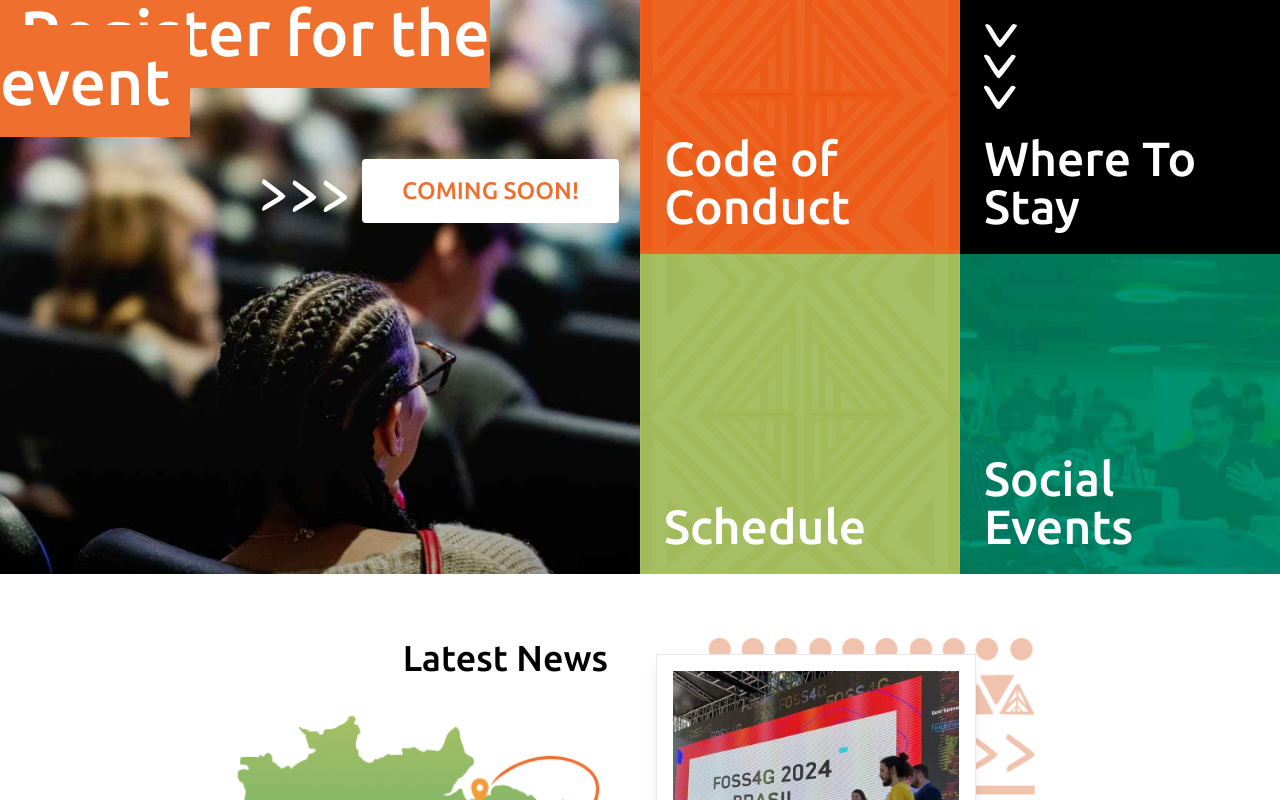
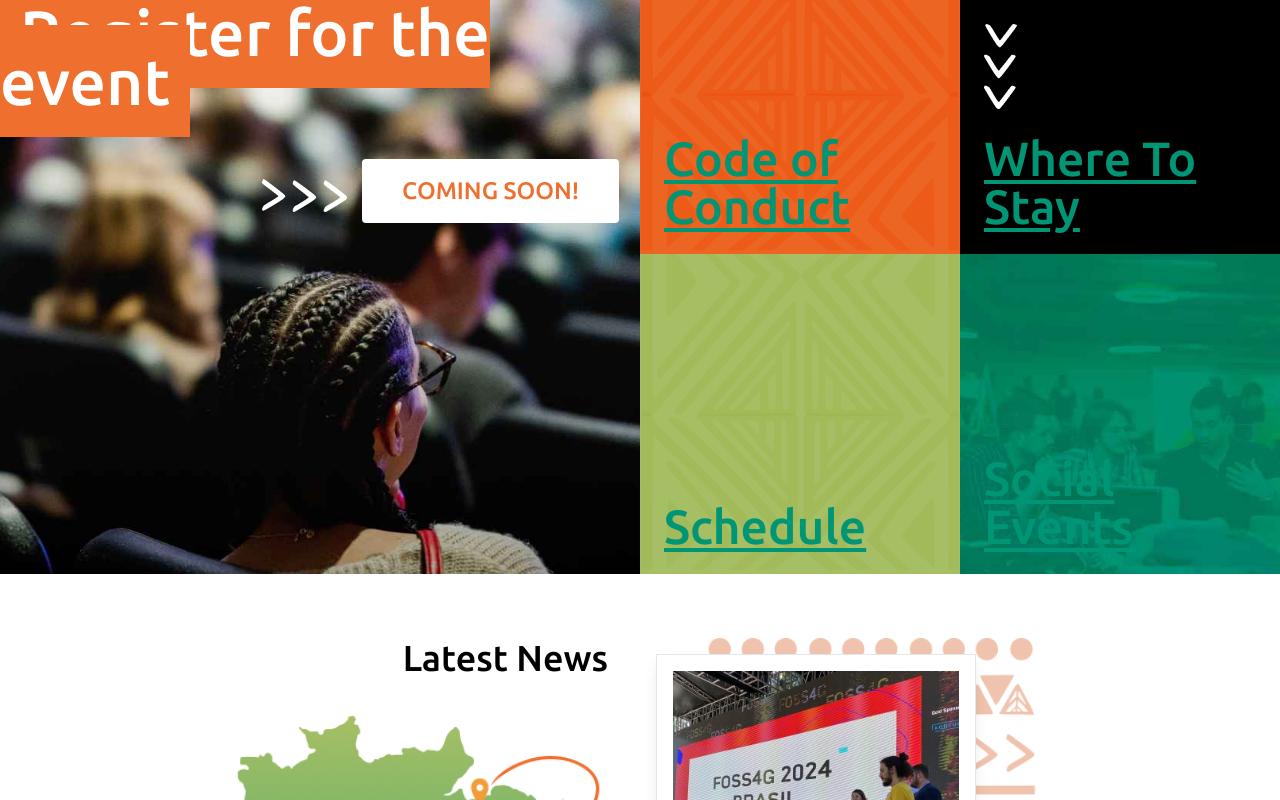
Before and after one commit to rami-dv/foss4g-belem, a Next.js app: page /en in a window 1280 px wide. Shown: the part 1580-2380 px from the top of the page. Built offline with nearby package versions, Linux system fonts and the light colour scheme.

Commit message:
link formatting

```diff
--- a/src/pages/en/faq-frequently-asked-questions.mdx
+++ b/src/pages/en/faq-frequently-asked-questions.mdx
@@ -8,7 +8,7 @@ export const metadata = {
   description: "Common questions and answers about the FOSS4G 2024 Belém Conference"
 };
 
-<Heading color="red" bubble />Frequently Asked Questions</Heading>
+<Heading color="red" bubble>Frequently Asked Questions</Heading>
 <Grid>
   <Column>
     <FaqBubble question="When and where is the conference?">
--- a/src/styles/globals.css
+++ b/src/styles/globals.css
@@ -21,6 +21,12 @@ div > p:last-child {
   margin-bottom: 0 !important;
 }
 
+a:not(button *):not(:has(button)) {
+  @apply underline underline-offset-4 text-f4g_blue
+}
+
+
+
 @layer utilities {
   .text-balance {
     text-wrap: balance;
```
